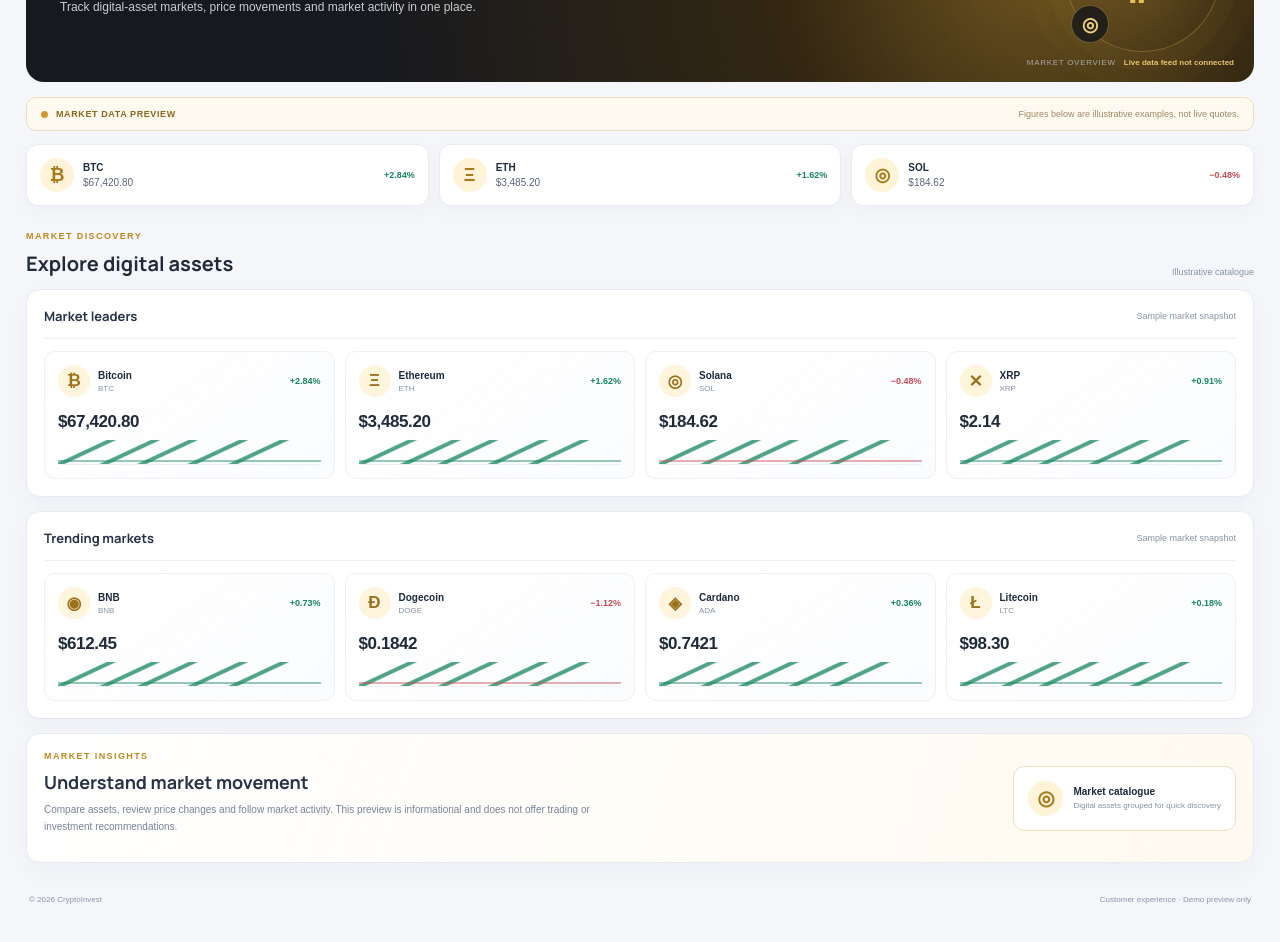
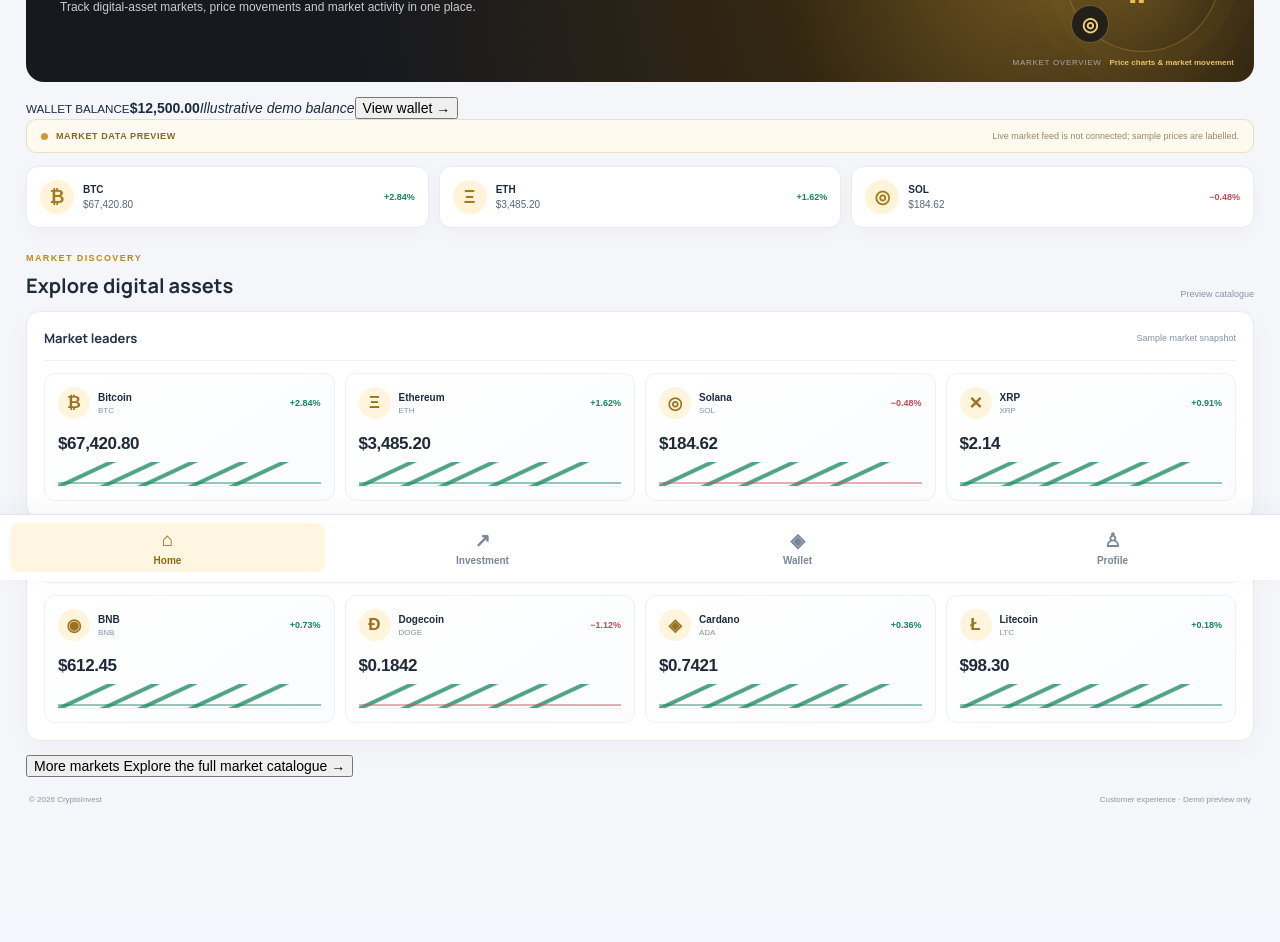
Before and after one commit to udofiaasianubong738-droid/Cryptocurrency, a Next.js app in the folder nextjs/: page /customer/preview in a window 1280 px wide. Shown: the part 220-1162 px from the top of the page. After the commit the page ends 1133 px from the top, so only its background shows below. Built offline with nearby package versions, Linux system fonts and the light colour scheme.

Commit message:
Restore primary bottom navigation and refine market-first home

```diff
--- a/nextjs/src/app/customer/preview/page.tsx
+++ b/nextjs/src/app/customer/preview/page.tsx
@@ -1,6 +1,6 @@
 "use client";
 import { useEffect, useState } from "react";
-type Tab = "Home" | "Investment" | "Wallet" | "Profile";
+type Tab = "Home" | "Investment" | "Wallet" | "Profile" | "Markets";
 type Sub = "Deposit" | "Withdraw" | "Wallet transactions" | "Investment details" | "Security" | "Close account";
 const tabs: {name:Tab;icon:string}[]=[{name:"Investment",icon:"↗"},{name:"Wallet",icon:"◈"},{name:"Profile",icon:"♙"}];
 const marketGroups=[{title:"Market leaders",items:[["₿","Bitcoin","BTC","$67,420.80","+2.84%","up"],["Ξ","Ethereum","ETH","$3,485.20","+1.62%","up"],["◎","Solana","SOL","$184.62","−0.48%","down"],["✕","XRP","XRP","$2.14","+0.91%","up"]]},{title:"Trending markets",items:[["◉","BNB","BNB","$612.45","+0.73%","up"],["Ð","Dogecoin","DOGE","$0.1842","−1.12%","down"],["◈","Cardano","ADA","$0.7421","+0.36%","up"],["Ł","Litecoin","LTC","$98.30","+0.18%","up"]]}];
@@ -22,13 +22,13 @@ export default function CustomerPreviewPage(){
    {sub==="Security"&&<Card title="Security settings"><Setting title="Password & sign-in" detail="Authentication is not connected in preview."/><Setting title="Two-step verification" detail="MFA setup belongs in the secure account release."/><div className="ci-v2-setting"><span><b>Account closure</b><small>Request account closure and review the data-retention notice.</small></span><button className="ci-v2-danger-outline" onClick={()=>open("Close account")}>Close account</button></div></Card>}
    {sub==="Close account"&&<Card title="Request account closure"><Warning title="This demo cannot delete your account or server data." body="A real closure flow must verify identity, revoke sessions and explain any records that must be retained under applicable requirements. No data is deleted by this preview."/><p>Request closure only after reviewing the information above.</p>{requested?<div className="ci-v2-success">Demo request recorded on this screen only. No server request was sent.</div>:<button className="ci-v2-danger" onClick={()=>setRequested(true)}>Preview closure request</button>}</Card>}
   </section>:tab==="Home"?<>
-   <section className="ci-v2-market-hero"><div><p className="ci-v2-kicker">THE CRYPTO MARKET, AT A GLANCE</p><h1>Explore the <strong>market.</strong></h1><p>Track digital-asset markets, price movements and market activity in one place.</p></div><div className="ci-v2-market-orbit"><span>₿</span><i>Ξ</i><b>◎</b></div><div className="ci-v2-market-hero-foot"><span>MARKET OVERVIEW</span><b>Live data feed not connected</b></div></section>
-   <div className="ci-v2-market-status"><span><i/> MARKET DATA PREVIEW</span><small>Figures below are illustrative examples, not live quotes.</small></div>
+   <section className="ci-v2-market-hero"><div><p className="ci-v2-kicker">THE CRYPTO MARKET, AT A GLANCE</p><h1>Explore the <strong>market.</strong></h1><p>Track digital-asset markets, price movements and market activity in one place.</p></div><div className="ci-v2-market-orbit"><span>₿</span><i>Ξ</i><b>◎</b></div><div className="ci-v2-market-hero-foot"><span>MARKET OVERVIEW</span><b>Price charts & market movement</b></div></section>
+   <div className="ci-v2-home-wallet"><span><small>WALLET BALANCE</small><b>$12,500.00</b><em>Illustrative demo balance</em></span><button onClick={()=>go("Wallet")}>View wallet →</button></div><div className="ci-v2-market-status"><span><i/> MARKET DATA PREVIEW</span><small>Live market feed is not connected; sample prices are labelled.</small></div>
    <div className="ci-v2-market-ticker">{marketGroups[0].items.slice(0,3).map(m=><div key={m[2]}><b>{m[0]}</b><span><strong>{m[2]}</strong><small>{m[3]}</small></span><em className={m[5]}>{m[4]}</em></div>)}</div>
-   <div className="ci-v2-market-section-head"><span><p className="ci-v2-kicker">MARKET DISCOVERY</p><h2>Explore digital assets</h2></span><small>Illustrative catalogue</small></div>
+   <div className="ci-v2-market-section-head"><span><p className="ci-v2-kicker">MARKET DISCOVERY</p><h2>Explore digital assets</h2></span><small>Preview catalogue</small></div>
    {marketGroups.map(group=><section className="ci-v2-market-card" key={group.title}><div className="ci-v2-market-card-head"><h3>{group.title}</h3><span>Sample market snapshot</span></div><div className="ci-v2-market-grid">{group.items.map(m=><article className="ci-v2-market-asset" key={m[2]}><div className="ci-v2-asset-top"><b>{m[0]}</b><span><strong>{m[1]}</strong><small>{m[2]}</small></span><i className={m[5]}>{m[4]}</i></div><strong className="ci-v2-asset-price">{m[3]}</strong><div className="ci-v2-sparkline"><span className={m[5]}/></div></article>)}</div></section>)}
-   <section className="ci-v2-market-card ci-v2-market-learn"><div><p className="ci-v2-kicker">MARKET INSIGHTS</p><h2>Understand market movement</h2><p>Compare assets, review price changes and follow market activity. This preview is informational and does not offer trading or investment recommendations.</p></div><div className="ci-v2-market-insight"><b>◎</b><span><strong>Market catalogue</strong><small>Digital assets grouped for quick discovery</small></span></div></section>
-  </>:tab==="Investment"?<>
+   <button className="ci-v2-market-more" onClick={()=>go("Markets")}>More markets <span>Explore the full market catalogue →</span></button>
+  </>:tab==="Markets"?<><Heading title="Market" kicker="FULL MARKET CATALOGUE" desc="Browse the available digital-asset market list and price-chart previews."/><div className="ci-v2-market-status"><span><i/> MARKET DATA PREVIEW</span><small>Live prices are not connected. All displayed values are illustrative samples.</small></div>{marketGroups.map(group=><section className="ci-v2-market-card" key={group.title}><div className="ci-v2-market-card-head"><h3>{group.title}</h3><span>Illustrative sample data</span></div><div className="ci-v2-market-grid">{group.items.map(m=><article className="ci-v2-market-asset" key={m[2]}><div className="ci-v2-asset-top"><b>{m[0]}</b><span><strong>{m[1]}</strong><small>{m[2]}</small></span><i className={m[5]}>{m[4]}</i></div><strong className="ci-v2-asset-price">{m[3]}</strong><div className="ci-v2-sparkline"><span className={m[5]}/></div></article>)}</div></section>)}</>:tab==="Investment"?<>
    <Heading title="Investment" kicker="PORTFOLIO CENTRE" desc="Track investment records, performance and portfolio activity."/>
    <div className="ci-v2-metrics three"><Metric title="Total recorded" value="$4,600.00" note="Fictional sample"/><Metric title="Profit / loss" value="+$320.00" note="Illustrative only"/><Metric title="Investment records" value="03" note="Sample entries"/></div>
    <Card title="Market overview"><div className="ci-v2-market"><b>◈</b><strong>Live market data will appear here when an approved public market feed is connected.</strong><small>No live coin prices are shown in this preview.</small></div></Card>
@@ -45,7 +45,7 @@ export default function CustomerPreviewPage(){
    <Card title="Account & security"><Setting title="Security settings" detail="Password, sign-in and two-step verification." action="Open security →" onClick={()=>open("Security")}/><Setting title="Account closure" detail="Find account closure under Security settings." action="View security →" onClick={()=>open("Security")}/></Card>
    <div className="ci-v2-logout"><button onClick={()=>setNotice("Logout is a demo control. No authenticated session is connected, so no sign-out action was performed.")}>↪ Log out</button><small>Secure sign-out will be connected when authentication is approved.</small></div>
   </>}
-  <footer className="ci-v2-footer">© 2026 CryptoInvest <span>Customer experience · Demo preview only</span></footer></main></div>
+  <footer className="ci-v2-footer">© 2026 CryptoInvest <span>Customer experience · Demo preview only</span></footer></main><nav className="ci-v2-bottom" aria-label="Primary navigation">{([{name:"Home",icon:"⌂"},{name:"Investment",icon:"↗"},{name:"Wallet",icon:"◈"},{name:"Profile",icon:"♙"}] as {name:Tab;icon:string}[]).map(item=><button key={item.name} className={tab===item.name?"active":""} onClick={()=>go(item.name)}><b>{item.icon}</b><small>{item.name}</small></button>)}</nav></div>
 
  </div>
 }
```
